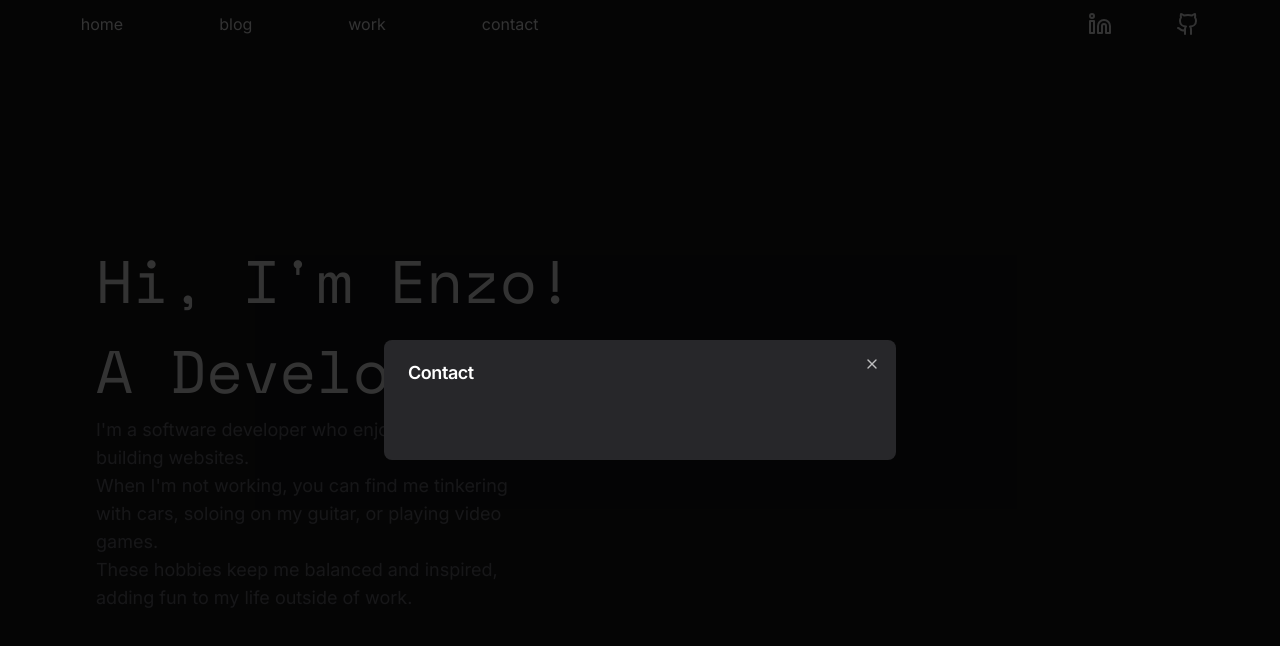
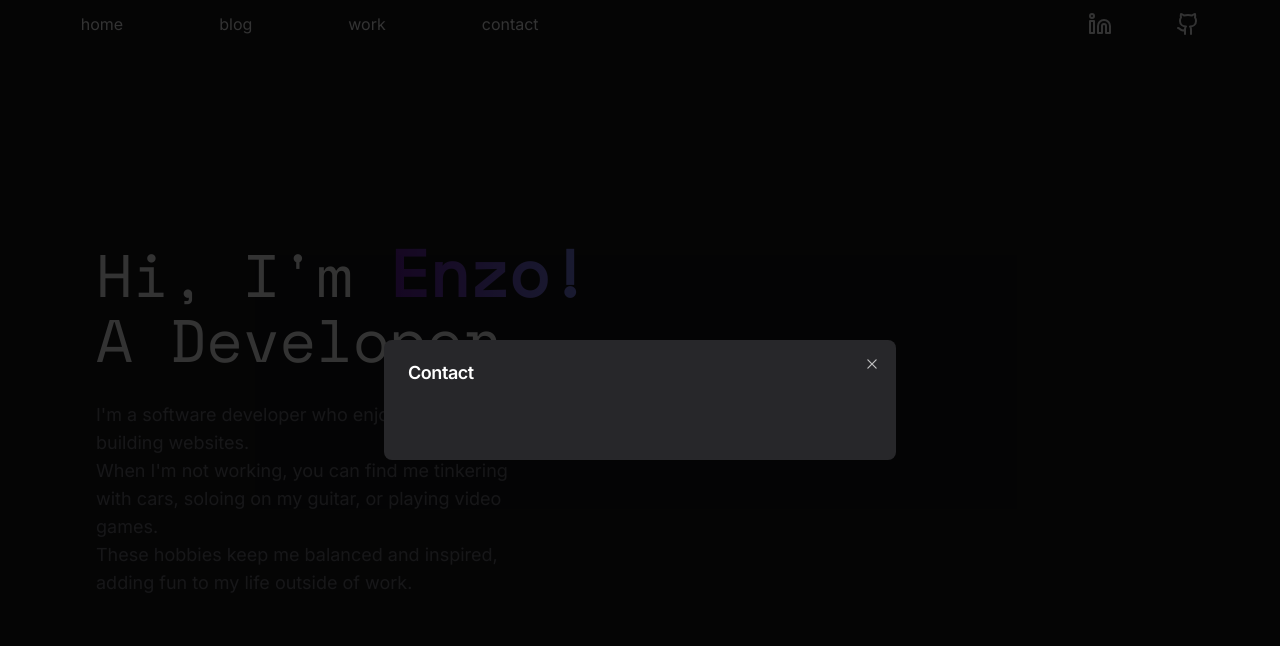
Before and after one commit to lagoela/lagoela-portfolio, a Next.js app in the folder frontend/: page / in a window 1280 px wide. Both pictures are taken after a click on the link "contact". Shown: the top 646 px of the page. Built offline with nearby package versions, Linux system fonts and the light colour scheme.

Commit message:
Add new utility function and UI components

```diff
--- a/frontend/src/app/components/header.tsx
+++ b/frontend/src/app/components/header.tsx
@@ -14,7 +14,6 @@
 export function Header() {
   return (
     <header className="sticky top-0 flex justify-between text-white">
-      {/* <h1 className="text-3xl font-bold p-2 pl-20">Lagoela</h1> */}
       <div className="font-inter flex gap-24 m-1 pl-[6%] p-2 items-center">
         <a className="" href="/">
           home
--- a/frontend/src/app/page.tsx
+++ b/frontend/src/app/page.tsx
@@ -9,14 +9,19 @@
         <div className="flex flex-row h-[100%]">
           <div className="flex flex-col justify-center h-[100%] w-[50%]">
             <div className="flex flex-col pl-24">
-              <span className="text-white text-[60px] font-space-mono">
-                Hi, I'm Enzo!
+              <span className="text-white text-[60px] font-space-mono mb-0 pb-0 leading-10">
+                Hi, I'm{" "}
+                <span className="font-bold text-[65px] bg-gradient-to-r from-purple-800 to-indigo-400 text-transparent bg-clip-text">
+                  Enzo!
+                </span>
               </span>
               <span className="text-white text-[60px] font-space-mono">
                 A Developer
               </span>
+              <div className="flex flex-col mt-4">
                 <p className="text-zinc-500 text-lg pr-32">
-                I'm a software developer who enjoys coding and building websites.
+                  I'm a software developer who enjoys coding and building
+                  websites.
                 </p>
                 <p className="text-zinc-500 text-lg pr-32">
                   When I'm not working, you can find me tinkering with cars,
@@ -29,6 +34,8 @@
               </div>
             </div>
           </div>
+        </div>
+        <div className=""></div>
       </main>
     </div>
   );
--- /dev/null
+++ b/frontend/src/components/ui/button.tsx
@@ -0,0 +1,57 @@
+import * as React from "react"
+import { Slot } from "@radix-ui/react-slot"
+import { cva, type VariantProps } from "class-variance-authority"
+
+import { cn } from "@/lib/utils"
+
+const buttonVariants = cva(
+  "inline-flex items-center justify-center whitespace-nowrap rounded-md text-sm font-medium transition-colors focus-visible:outline-none focus-visible:ring-1 focus-visible:ring-ring disabled:pointer-events-none disabled:opacity-50",
+  {
+    variants: {
+      variant: {
+        default:
+          "bg-primary text-primary-foreground shadow hover:bg-primary/90",
+        destructive:
+          "bg-destructive text-destructive-foreground shadow-sm hover:bg-destructive/90",
+        outline:
+          "border border-input bg-background shadow-sm hover:bg-accent hover:text-accent-foreground",
+        secondary:
+          "bg-secondary text-secondary-foreground shadow-sm hover:bg-secondary/80",
+        ghost: "hover:bg-accent hover:text-accent-foreground",
+        link: "text-primary underline-offset-4 hover:underline",
+      },
+      size: {
+        default: "h-9 px-4 py-2",
+        sm: "h-8 rounded-md px-3 text-xs",
+        lg: "h-10 rounded-md px-8",
+        icon: "h-9 w-9",
+      },
+    },
+    defaultVariants: {
+      variant: "default",
+      size: "default",
+    },
+  }
+)
+
+export interface ButtonProps
+  extends React.ButtonHTMLAttributes<HTMLButtonElement>,
+    VariantProps<typeof buttonVariants> {
+  asChild?: boolean
+}
+
+const Button = React.forwardRef<HTMLButtonElement, ButtonProps>(
+  ({ className, variant, size, asChild = false, ...props }, ref) => {
+    const Comp = asChild ? Slot : "button"
+    return (
+      <Comp
+        className={cn(buttonVariants({ variant, size, className }))}
+        ref={ref}
+        {...props}
+      />
+    )
+  }
+)
+Button.displayName = "Button"
+
+export { Button, buttonVariants }
--- /dev/null
+++ b/frontend/src/components/ui/dialog.tsx
@@ -0,0 +1,122 @@
+"use client"
+
+import * as React from "react"
+import * as DialogPrimitive from "@radix-ui/react-dialog"
+import { Cross2Icon } from "@radix-ui/react-icons"
+
+import { cn } from "@/lib/utils"
+
+const Dialog = DialogPrimitive.Root
+
+const DialogTrigger = DialogPrimitive.Trigger
+
+const DialogPortal = DialogPrimitive.Portal
+
+const DialogClose = DialogPrimitive.Close
+
+const DialogOverlay = React.forwardRef<
+  React.ElementRef<typeof DialogPrimitive.Overlay>,
+  React.ComponentPropsWithoutRef<typeof DialogPrimitive.Overlay>
+>(({ className, ...props }, ref) => (
+  <DialogPrimitive.Overlay
+    ref={ref}
+    className={cn(
+      "fixed inset-0 z-50 bg-black/80  data-[state=open]:animate-in data-[state=closed]:animate-out data-[state=closed]:fade-out-0 data-[state=open]:fade-in-0",
+      className
+    )}
+    {...props}
+  />
+))
+DialogOverlay.displayName = DialogPrimitive.Overlay.displayName
+
+const DialogContent = React.forwardRef<
+  React.ElementRef<typeof DialogPrimitive.Content>,
+  React.ComponentPropsWithoutRef<typeof DialogPrimitive.Content>
+>(({ className, children, ...props }, ref) => (
+  <DialogPortal>
+    <DialogOverlay />
+    <DialogPrimitive.Content
+      ref={ref}
+      className={cn(
+        "fixed left-[50%] top-[50%] z-50 grid w-full max-w-lg translate-x-[-50%] translate-y-[-50%] gap-4 border bg-background p-6 shadow-lg duration-200 data-[state=open]:animate-in data-[state=closed]:animate-out data-[state=closed]:fade-out-0 data-[state=open]:fade-in-0 data-[state=closed]:zoom-out-95 data-[state=open]:zoom-in-95 data-[state=closed]:slide-out-to-left-1/2 data-[state=closed]:slide-out-to-top-[48%] data-[state=open]:slide-in-from-left-1/2 data-[state=open]:slide-in-from-top-[48%] sm:rounded-lg",
+        className
+      )}
+      {...props}
+    >
+      {children}
+      <DialogPrimitive.Close className="absolute right-4 top-4 rounded-sm opacity-70 ring-offset-background transition-opacity hover:opacity-100 focus:outline-none focus:ring-2 focus:ring-ring focus:ring-offset-2 disabled:pointer-events-none data-[state=open]:bg-accent data-[state=open]:text-muted-foreground">
+        <Cross2Icon className="h-4 w-4" />
+        <span className="sr-only">Close</span>
+      </DialogPrimitive.Close>
+    </DialogPrimitive.Content>
+  </DialogPortal>
+))
+DialogContent.displayName = DialogPrimitive.Content.displayName
+
+const DialogHeader = ({
+  className,
+  ...props
+}: React.HTMLAttributes<HTMLDivElement>) => (
+  <div
+    className={cn(
+      "flex flex-col space-y-1.5 text-center sm:text-left",
+      className
+    )}
+    {...props}
+  />
+)
+DialogHeader.displayName = "DialogHeader"
+
+const DialogFooter = ({
+  className,
+  ...props
+}: React.HTMLAttributes<HTMLDivElement>) => (
+  <div
+    className={cn(
+      "flex flex-col-reverse sm:flex-row sm:justify-end sm:space-x-2",
+      className
+    )}
+    {...props}
+  />
+)
+DialogFooter.displayName = "DialogFooter"
+
+const DialogTitle = React.forwardRef<
+  React.ElementRef<typeof DialogPrimitive.Title>,
+  React.ComponentPropsWithoutRef<typeof DialogPrimitive.Title>
+>(({ className, ...props }, ref) => (
+  <DialogPrimitive.Title
+    ref={ref}
+    className={cn(
+      "text-lg font-semibold leading-none tracking-tight",
+      className
+    )}
+    {...props}
+  />
+))
+DialogTitle.displayName = DialogPrimitive.Title.displayName
+
+const DialogDescription = React.forwardRef<
+  React.ElementRef<typeof DialogPrimitive.Description>,
+  React.ComponentPropsWithoutRef<typeof DialogPrimitive.Description>
+>(({ className, ...props }, ref) => (
+  <DialogPrimitive.Description
+    ref={ref}
+    className={cn("text-sm text-muted-foreground", className)}
+    {...props}
+  />
+))
+DialogDescription.displayName = DialogPrimitive.Description.displayName
+
+export {
+  Dialog,
+  DialogPortal,
+  DialogOverlay,
+  DialogTrigger,
+  DialogClose,
+  DialogContent,
+  DialogHeader,
+  DialogFooter,
+  DialogTitle,
+  DialogDescription,
+}
--- /dev/null
+++ b/frontend/src/components/ui/switch.tsx
@@ -0,0 +1,29 @@
+"use client"
+
+import * as React from "react"
+import * as SwitchPrimitives from "@radix-ui/react-switch"
+
+import { cn } from "@/lib/utils"
+
+const Switch = React.forwardRef<
+  React.ElementRef<typeof SwitchPrimitives.Root>,
+  React.ComponentPropsWithoutRef<typeof SwitchPrimitives.Root>
+>(({ className, ...props }, ref) => (
+  <SwitchPrimitives.Root
+    className={cn(
+      "peer inline-flex h-5 w-9 shrink-0 cursor-pointer items-center rounded-full border-2 border-transparent shadow-sm transition-colors focus-visible:outline-none focus-visible:ring-2 focus-visible:ring-ring focus-visible:ring-offset-2 focus-visible:ring-offset-background disabled:cursor-not-allowed disabled:opacity-50 data-[state=checked]:bg-primary data-[state=unchecked]:bg-input",
+      className
+    )}
+    {...props}
+    ref={ref}
+  >
+    <SwitchPrimitives.Thumb
+      className={cn(
+        "pointer-events-none block h-4 w-4 rounded-full bg-background shadow-lg ring-0 transition-transform data-[state=checked]:translate-x-4 data-[state=unchecked]:translate-x-0"
+      )}
+    />
+  </SwitchPrimitives.Root>
+))
+Switch.displayName = SwitchPrimitives.Root.displayName
+
+export { Switch }
--- /dev/null
+++ b/frontend/src/lib/utils.ts
@@ -0,0 +1,6 @@
+import { type ClassValue, clsx } from "clsx"
+import { twMerge } from "tailwind-merge"
+
+export function cn(...inputs: ClassValue[]) {
+  return twMerge(clsx(inputs))
+}
```
Also changed, not shown: frontend/components.json (added). Lines whose indentation alone changed are shown as unchanged.
